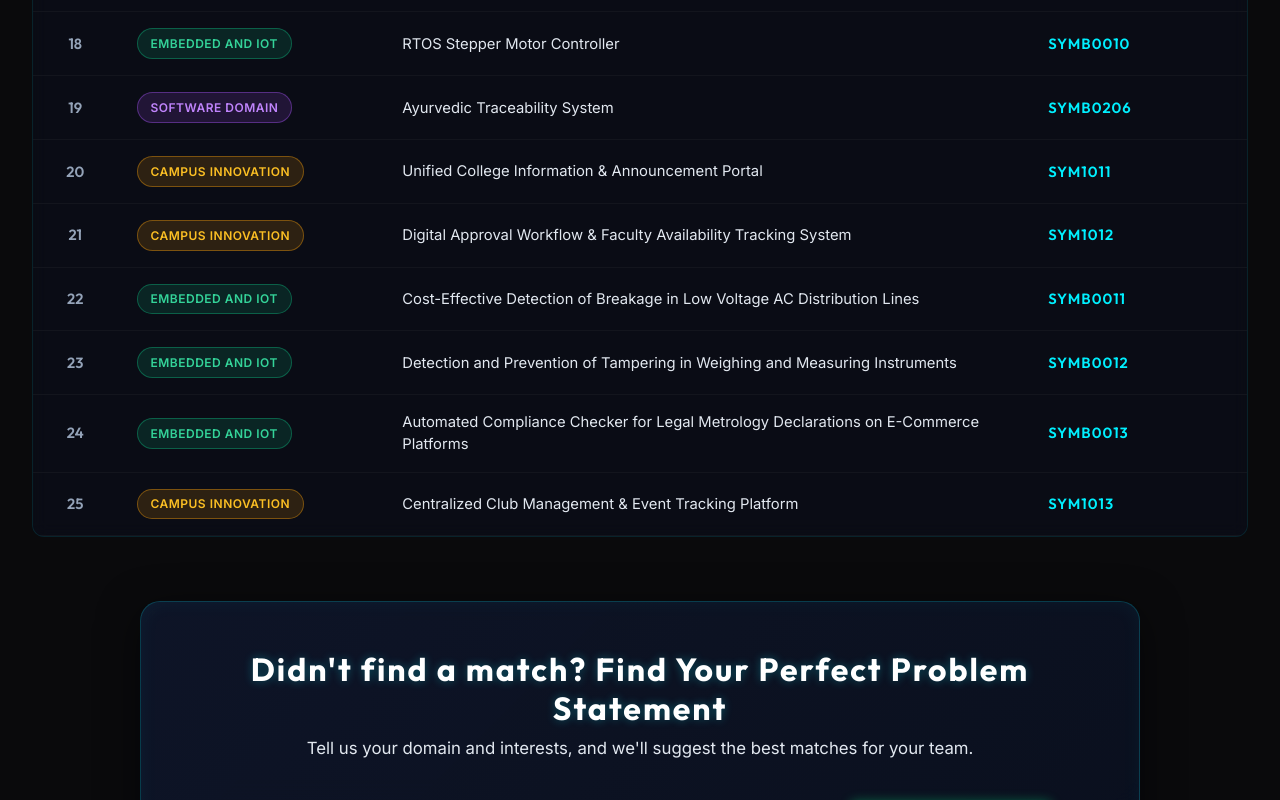
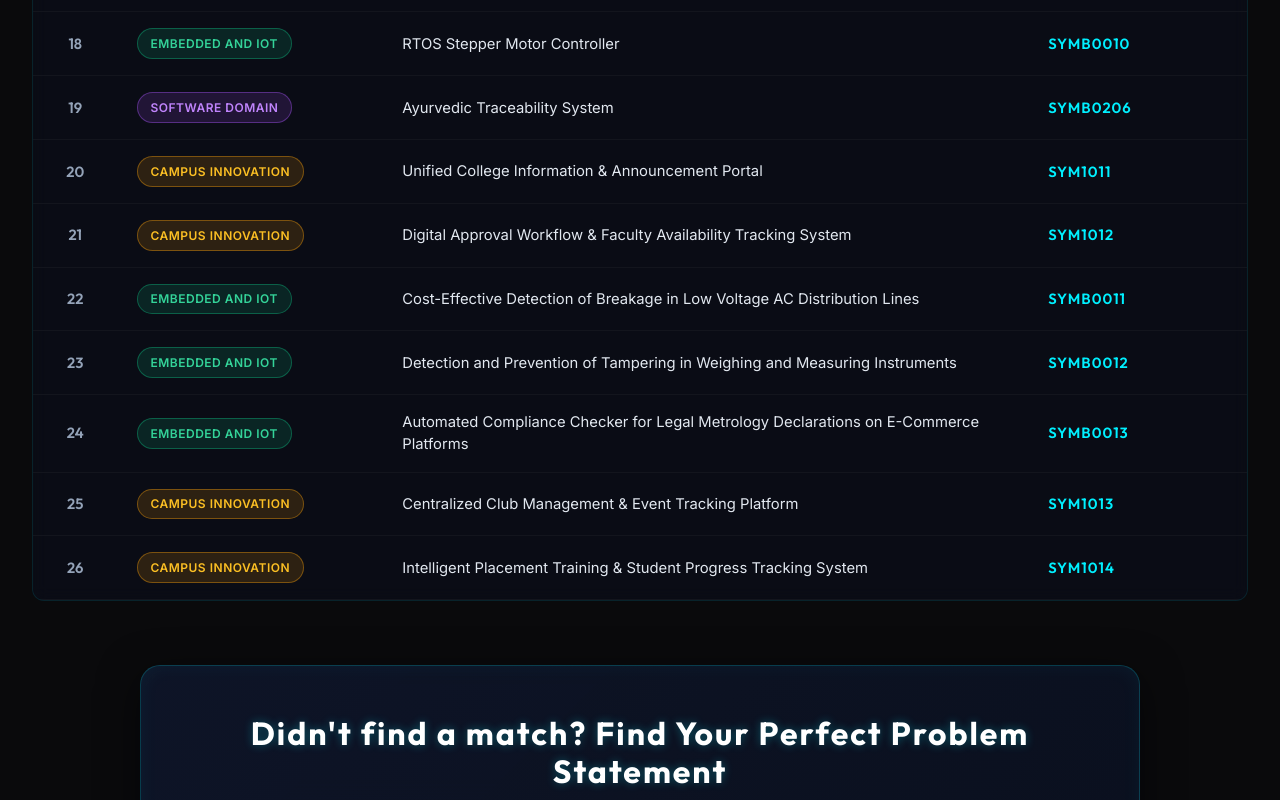
Before and after one commit to dhanushscience/SYMBIOT-2026-WEB, a React (Vite) app in the folder frontend/: page / in a window 1280 px wide. Shown: the part 4166-4966 px from the top of the page. Built offline with nearby package versions, Linux system fonts and the light colour scheme; a web font is replaced by a local one.

Commit message:
feat: add ProblemStatements component and update project styling and build assets

```diff
--- a/frontend/src/ProblemStatements.tsx
+++ b/frontend/src/ProblemStatements.tsx
@@ -463,6 +463,27 @@ The system should:
 • Maintain detailed records of participants including department, year, and club affiliation
 • Provide real-time updates on event schedules, results, and prize announcements
 • Automatically generate post-event reports in PDF format including participation data and organizer details`
+  },
+  {
+    psid: 'SYM1014',
+    domain: 'Campus Innovation',
+    title: 'Intelligent Placement Training & Student Progress Tracking System',
+    department: 'Computer Science / Information Science / Electronics & Communication',
+    category: 'Web Development / Data Analytics / EdTech Systems',
+    theme: 'Smart Campus & Career Development',
+    description: `Develop a centralized, real-time platform to manage, monitor, and enhance student placement readiness through structured training and performance tracking.
+
+The system should:
+• Provide a unified dashboard to track individual student performance across aptitude, coding, core subjects, and soft skills
+• Monitor student progress through regular assessments, mock tests, and training activities
+• Generate a placement readiness score based on performance metrics and consistency
+• Identify weak areas and recommend personalized training modules for improvement
+• Enable faculty to analyze batch-wise performance and identify common skill gaps
+• Assist placement cells in filtering students based on company-specific eligibility criteria
+• Maintain historical data of student performance for trend analysis and reporting
+• Provide real-time updates on training activities, test results, and progress status
+• Support role-based access for administrators, faculty, and students
+• Ensure scalable performance to handle large batches of students efficiently`
   }
 ];
 
```
Also changed, not shown: 3 other files (tests, documents, lock files or other folders).
